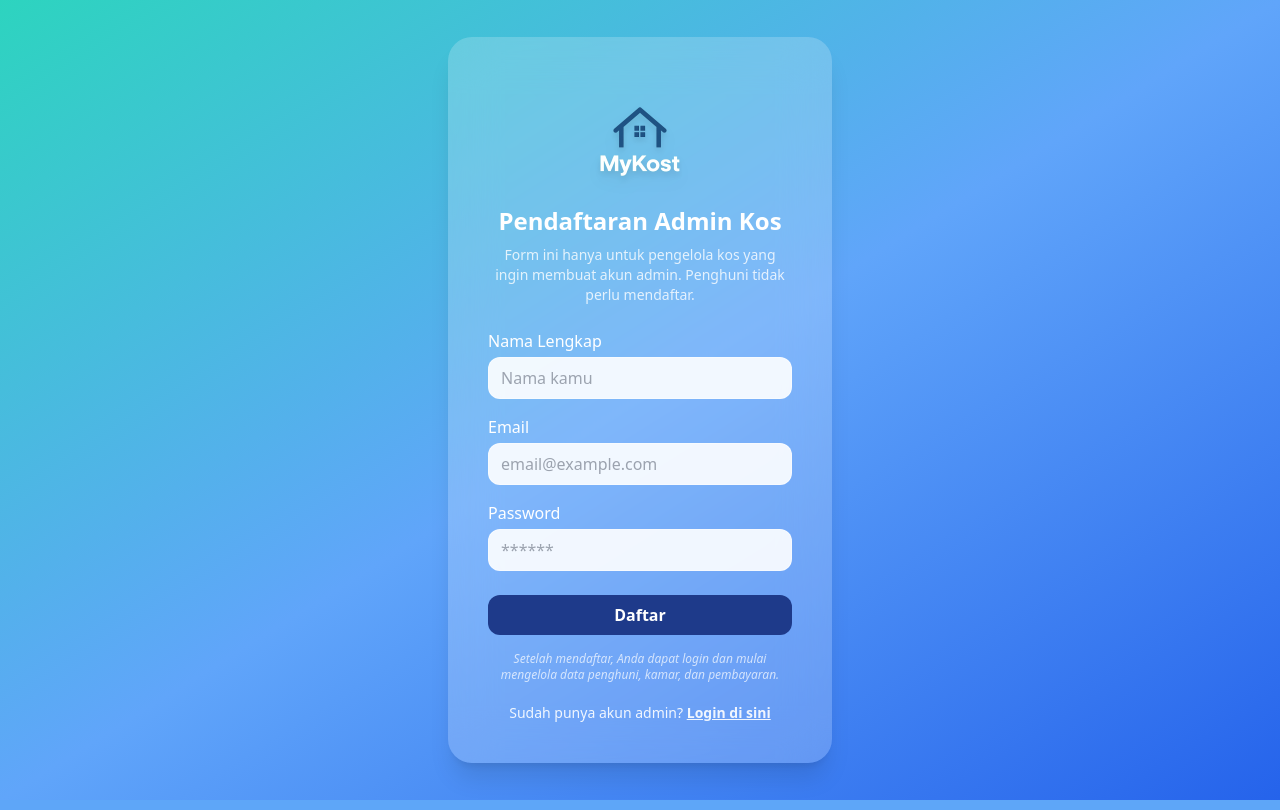
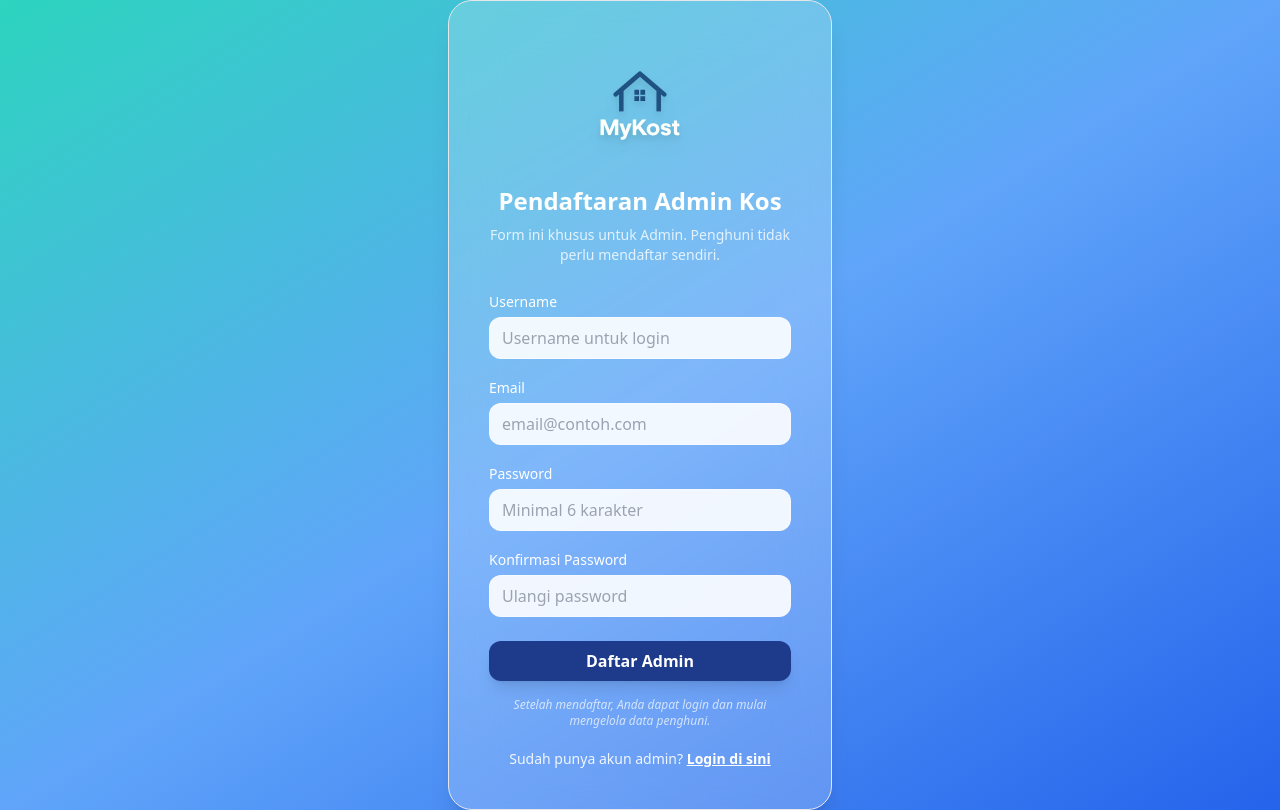
Before and after one commit to kampusriset/23g_flask_kelola_kos, a Flask app: template app/auth/templates/register.html in a window 1280 px wide. Run offline with Flask 3, Linux system fonts and the light colour scheme; the template is opened without the code that fills it: values that come from a table or form of the project are taken from there, others are empty; parts of the project's set-up code (start-up, migrations or seed data) failed here and were passed over.

Commit message:
add requirement

```diff
--- a/app/auth/forms.py
+++ b/app/auth/forms.py
@@ -2,38 +2,41 @@
 # MIT License (c) 2025 AnakKost Team
 
 from flask_wtf import FlaskForm
-from wtforms import StringField, PasswordField, SubmitField, TextAreaField, SelectField, DateField, IntegerField
+from wtforms import StringField, PasswordField, SubmitField
 from wtforms.validators import DataRequired, Length, Email, EqualTo
 
-# Form Login
+# --- FORM LOGIN ---
+# Digunakan oleh Admin dan Penghuni
 class LoginForm(FlaskForm):
-    username = StringField('Username', validators=[DataRequired(), Length(min=4, max=100)])
-    password = PasswordField('Password', validators=[DataRequired()])
-    submit = SubmitField('Login')
+    username = StringField('Username', validators=[
+        DataRequired(message="Username wajib diisi"),
+        Length(min=4, max=100, message="Username minimal 4 karakter")
+    ])
+    password = PasswordField('Password', validators=[
+        DataRequired(message="Password wajib diisi")
+    ])
+    submit = SubmitField('Masuk')
 
-# Form Register
+# --- FORM REGISTER ---
+# Khusus untuk pendaftaran Admin baru
 class RegisterForm(FlaskForm):
-    username = StringField('Username', validators=[DataRequired()])
-    email = StringField('Email', validators=[DataRequired(), Email()])
-    password = PasswordField('Password', validators=[DataRequired(), Length(min=6)])
-    confirm_password = PasswordField('Konfirmasi Password', validators=[DataRequired(), EqualTo('password')])
-    submit = SubmitField('Daftar')
+    username = StringField('Username', validators=[
+        DataRequired(message="Username wajib diisi")
+    ])
 
+    email = StringField('Email', validators=[
+        DataRequired(message="Email wajib diisi"),
+        Email(message="Format email tidak valid")
+    ])
 
-# Form Pengaduan
-class PengaduanForm(FlaskForm):
-    judul = StringField('Judul Pengaduan', validators=[DataRequired(), Length(max=150)])
-    isi = TextAreaField('Isi Pengaduan', validators=[DataRequired()])
-    submit = SubmitField('Kirim')
+    password = PasswordField('Password', validators=[
+        DataRequired(message="Password wajib diisi"),
+        Length(min=6, message="Password minimal 6 karakter")
+    ])
 
-# Form Peraturan (admin)
-class PeraturanForm(FlaskForm):
-    isi = TextAreaField('Isi Peraturan', validators=[DataRequired()])
-    submit = SubmitField('Simpan')
+    confirm_password = PasswordField('Konfirmasi Password', validators=[
+        DataRequired(message="Ulangi password Anda"),
+        EqualTo('password', message='Password tidak sama')
+    ])
 
-# Form Pembayaran (penghuni)
-class PembayaranForm(FlaskForm):
-    bulan = StringField('Bulan', validators=[DataRequired()])
-    jumlah = IntegerField('Jumlah Bayar', validators=[DataRequired()])
-    metode = SelectField('Metode Pembayaran', choices=[('transfer', 'Transfer'), ('tunai', 'Tunai')])
-    submit = SubmitField('Bayar')
+    submit = SubmitField('Daftar Admin')
--- a/app/auth/templates/register.html
+++ b/app/auth/templates/register.html
@@ -1,9 +1,9 @@
 <!DOCTYPE html>
-<html lang="en">
+<html lang="id">
 <head>
   <meta charset="UTF-8">
   <meta name="viewport" content="width=device-width, initial-scale=1.0">
-  <title>MyKost — Register</title>
+  <title>MyKost — Register Admin</title>
 
   <!-- Tailwind -->
   <link href="{{ url_for('static', filename='css/styles.css') }}" rel="stylesheet">
@@ -12,80 +12,105 @@
 <body class="min-h-screen flex items-center justify-center
              bg-gradient-to-br from-teal-400 via-blue-400 to-blue-600
              dark:from-gray-900 dark:via-gray-800 dark:to-gray-900
-             transition">
+             transition py-10">
 
   <!-- CARD -->
   <div class="backdrop-blur-xl bg-white/20 dark:bg-white/5
-              p-10 rounded-3xl shadow-xl w-full max-w-sm">
+              p-10 rounded-3xl shadow-xl w-full max-w-sm border border-white/30">
 
     <!-- LOGO -->
-    <div class="flex justify-center">
-      <img src="../static/img/logo.png" class="w-32 drop-shadow-lg">
+    <div class="flex justify-center mb-4">
+      <!-- Menggunakan url_for agar path gambar dinamis dan benar -->
+      <img src="{{ url_for('static', filename='img/logo.png') }}" class="w-32 drop-shadow-lg">
     </div>
 
     <h2 class="text-2xl font-bold text-center text-white dark:text-teal-200 mb-2">
       Pendaftaran Admin Kos
     </h2>
     <p class="text-white/80 dark:text-gray-300 text-center text-sm mb-6">
-    Form ini hanya untuk pengelola kos yang ingin membuat akun admin. Penghuni tidak perlu mendaftar.
+      Form ini khusus untuk Admin. Penghuni tidak perlu mendaftar sendiri.
     </p>
 
-    <form>
+    <!-- FORM START -->
+    <form method="POST">
+      <!-- CSRF Token (Wajib ada) -->
+      {{ form.hidden_tag() }}
 
-      <!-- Nama -->
+      <!-- Username -->
       <div class="mb-4">
-        <label class="text-white dark:text-gray-200 font-medium">Nama Lengkap</label>
-        <input type="text"
-          class="w-full mt-1 px-3 py-2 rounded-xl
+        {{ form.username.label(class="text-white dark:text-gray-200 font-medium text-sm") }}
+        {{ form.username(class="w-full mt-1 px-3 py-2 rounded-xl
                                 bg-white/90 dark:bg-gray-700 dark:text-white
                                 border border-white/40
-                 focus:ring-2 focus:ring-teal-300 outline-none"
-          placeholder="Nama kamu">
+                                focus:ring-2 focus:ring-teal-300 outline-none",
+                                placeholder="Username untuk login") }}
+        <!-- Menampilkan Error jika ada -->
+        {% for error in form.username.errors %}
+          <span class="text-red-200 text-xs font-bold block mt-1 bg-red-500/20 p-1 rounded">{{ error }}</span>
+        {% endfor %}
       </div>
 
       <!-- Email -->
       <div class="mb-4">
-        <label class="text-white dark:text-gray-200 font-medium">Email</label>
-        <input type="email"
-          class="w-full mt-1 px-3 py-2 rounded-xl
+        {{ form.email.label(class="text-white dark:text-gray-200 font-medium text-sm") }}
+        {{ form.email(class="w-full mt-1 px-3 py-2 rounded-xl
                              bg-white/90 dark:bg-gray-700 dark:text-white
                              border border-white/40
-                 focus:ring-2 focus:ring-teal-300 outline-none"
-          placeholder="email@example.com">
+                             focus:ring-2 focus:ring-teal-300 outline-none",
+                             placeholder="email@contoh.com") }}
+        {% for error in form.email.errors %}
+          <span class="text-red-200 text-xs font-bold block mt-1 bg-red-500/20 p-1 rounded">{{ error }}</span>
+        {% endfor %}
       </div>
 
       <!-- Password -->
-      <div class="mb-6">
-        <label class="text-white dark:text-gray-200 font-medium">Password</label>
-        <input type="password"
-          class="w-full mt-1 px-3 py-2 rounded-xl
+      <div class="mb-4">
+        {{ form.password.label(class="text-white dark:text-gray-200 font-medium text-sm") }}
+        {{ form.password(class="w-full mt-1 px-3 py-2 rounded-xl
                                 bg-white/90 dark:bg-gray-700 dark:text-white
                                 border border-white/40
-                 focus:ring-2 focus:ring-teal-300 outline-none"
-          placeholder="******">
+                                focus:ring-2 focus:ring-teal-300 outline-none",
+                                placeholder="Minimal 6 karakter") }}
+        {% for error in form.password.errors %}
+          <span class="text-red-200 text-xs font-bold block mt-1 bg-red-500/20 p-1 rounded">{{ error }}</span>
+        {% endfor %}
+      </div>
+
+      <!-- Konfirmasi Password (WAJIB DIISI) -->
+      <div class="mb-6">
+        {{ form.confirm_password.label(class="text-white dark:text-gray-200 font-medium text-sm") }}
+        {{ form.confirm_password(class="w-full mt-1 px-3 py-2 rounded-xl
+                                        bg-white/90 dark:bg-gray-700 dark:text-white
+                                        border border-white/40
+                                        focus:ring-2 focus:ring-teal-300 outline-none",
+                                        placeholder="Ulangi password") }}
+        {% for error in form.confirm_password.errors %}
+          <span class="text-red-200 text-xs font-bold block mt-1 bg-red-500/20 p-1 rounded">{{ error }}</span>
+        {% endfor %}
       </div>
 
       <!-- Button -->
-      <button
-        class="w-full py-2 bg-blue-900 dark:bg-blue-700
-               text-white rounded-xl font-semibold
+      {{ form.submit(class="w-full py-2 bg-blue-900 dark:bg-blue-700
+                            text-white rounded-xl font-semibold cursor-pointer
                             hover:bg-blue-800 dark:hover:bg-blue-600
-               active:scale-95 transition-all duration-150">
-        Daftar
-      </button>
+                            active:scale-95 transition-all duration-150 shadow-lg") }}
+
       <p class="text-white/70 dark:text-gray-400 mt-4 text-center text-xs italic">
-        Setelah mendaftar, Anda dapat login dan mulai mengelola data penghuni, kamar, dan pembayaran.
+        Setelah mendaftar, Anda dapat login dan mulai mengelola data penghuni.
       </p>
 
     </form>
+    <!-- FORM END -->
 
     <!-- Login Link -->
-    <p class="text-white/90 dark:text-gray-300 mt-5 text-center text-sm">
+    <div class="mt-5 text-center text-sm">
+        <p class="text-white/90 dark:text-gray-300">
             Sudah punya akun admin?
-        <a href="{{ url_for('auth.login') }}" class="underline font-semibold hover:text-white">
+            <a href="{{ url_for('auth.login') }}" class="underline font-semibold text-white hover:text-teal-200 transition">
                 Login di sini
             </a>
         </p>
+    </div>
 
   </div>
 
--- a/note.txt
+++ b/note.txt
@@ -1,3 +1,6 @@
+//Untuk run tailwind
 npx tailwindcss -i ./app/static/css/input.css -o ./app/static/css/styles.css --watch
 
+//Untuk run app
+venv\Scripts\activate
 flask run
--- a/run.py
+++ b/run.py
@@ -1,9 +1,22 @@
-# MyKost Project
-# MIT License (c) 2025 AnakKost Team
-
-from app import create_app
+from app import create_app, db
+from app.models import User
+from werkzeug.security import generate_password_hash
 
 app = create_app()
 
-if __name__ == "__main__":
+@app.cli.command("create-admin")
+def create_admin():
+    db.create_all()
+    # Cek apakah admin sudah ada
+    if not User.query.filter_by(username='admin').first():
+        hashed_pw = generate_password_hash('admin123', method='pbkdf2:sha256')
+        # Sesuaikan dengan model User yang baru (tanpa nama_lengkap di tabel users)
+        admin = User(username='admin', password=hashed_pw, role='admin', email='admin@mykost.com')
+        db.session.add(admin)
+        db.session.commit()
+        print("User admin berhasil dibuat!")
+    else:
+        print("Admin sudah ada.")
+
+if __name__ == '__main__':
     app.run(debug=True)
```
Also changed, not shown: app/__init__.py (+32 -10 lines), app/admin/routes.py (+28 -0 lines), app/auth.py (deleted, +0 -47 lines), app/auth/routes.py (+97 -6 lines), app/auth/templates/login.html (+39 -17 lines), app/config.py (+8 -6 lines), app/models.py (+20 -23 lines), app/penghuni/routes.py (+27 -0 lines), requirements.txt (+61 -0 lines), test_db.py (+27 -2 lines). Lines whose indentation alone changed are shown as unchanged.
